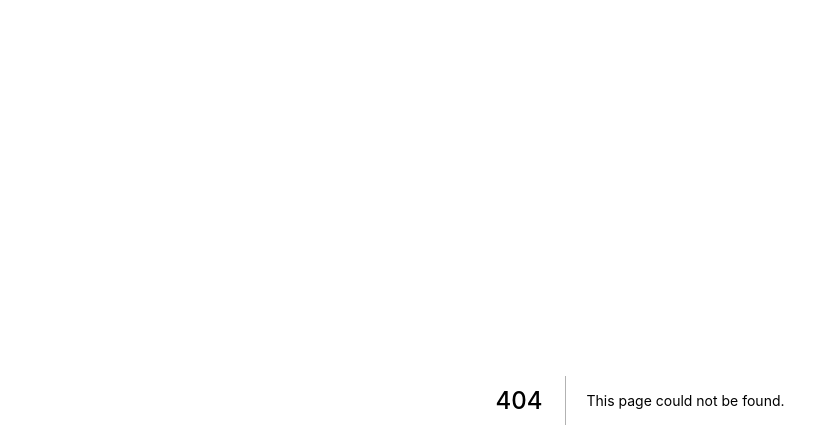
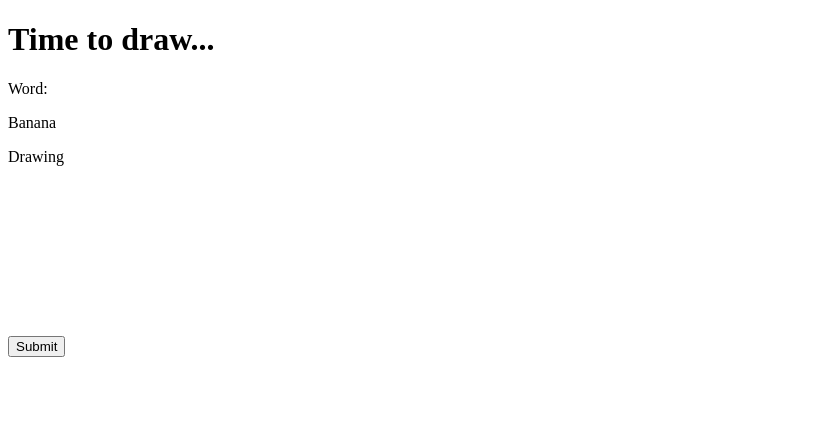
Before and after one commit to Nithanaroy/group-remote-pictionary, a Next.js app: page /stage in a window 1280 px wide. Before the commit this address had no page. Shown: the top 448 px of the page, without its empty margins (0-839 px from the left). Built offline with nearby package versions, Linux system fonts and the light colour scheme.

Commit message:
Guesser and Drawer basic setup

```diff
--- /dev/null
+++ b/pages/drawer.js
@@ -0,0 +1,26 @@
+import {Component} from "react";
+import PropTypes from "prop-types"
+
+export default class Drawer extends Component {
+    render() {
+        const word = "Banana"
+        return (
+            <div>
+                <h1>Time to draw...</h1>
+                <div>
+                    <p>Word: </p>
+                    <p>{word}</p>
+                </div>
+                <div>
+                    <p>Drawing</p>
+                    <canvas></canvas>
+                </div>
+                <button type="button">Submit</button>
+            </div>
+        )
+    }
+}
+
+Drawer.propTypes = {
+    onDrawingSubmit: PropTypes.func.isRequired
+}
--- /dev/null
+++ b/pages/guesser.js
@@ -0,0 +1,26 @@
+import { Component } from "react";
+
+export default class Guesser extends Component {
+    render() {
+        return (
+            <div>
+                <h1>Guess the drawing</h1>
+                <form action="">
+                    <div>
+                        <label htmlFor="guesser-name">Name</label>
+                        <input name="guesser-name" type="text" />
+                    </div>
+                    <div>
+                        <p>Drawing</p>
+                        <div><img src="" alt="" /></div>
+                    </div>
+                    <div>
+                        <label htmlFor="guesser-guess">Your Guess</label>
+                        <input name="guesser-guess" type="text" />
+                    </div>
+                    <button type="button">Submit</button>
+                </form>
+            </div>
+        );
+    }
+}
--- /dev/null
+++ b/pages/stage.js
@@ -0,0 +1,29 @@
+import { Component } from "react";
+import Guesser from "./guesser"
+import Drawer from "./drawer"
+import { parseUrl } from "../scripts/url-parser";
+
+export default class Stage extends Component {
+    constructor(props) {
+        super(props)
+        this.state = {}
+    }
+
+    componentDidMount() {
+        const { gameState } = parseUrl()
+        this.setState({ gameState });
+    }
+
+    shareGameState() {
+
+    }
+
+    render() {
+        const showGuessState = this.state.gameState?.drawing.length > 0
+        return (
+            <div>
+                {showGuessState ? <Guesser /> : <Drawer onDrawingSubmit={this.shareGameState} />}
+            </div>
+        )
+    }
+}
--- /dev/null
+++ b/scripts/url-parser.js
@@ -0,0 +1,20 @@
+export function parseUrl() {
+    const urlParams = new URLSearchParams(window.location.search);
+    const gameState = decodeState(urlParams.get('gameState') || "");
+    const updatedAt = urlParams.get('updatedAt');
+    return { state: gameState, updatedAt }
+}
+
+function decodeState(rawState) {
+    let state = {"name": "", "word": "", "drawing": "", "streak": 0};
+    const stateStr = atob(rawState)
+    if (stateStr.length > 0) {
+        const currentState = JSON.parse(stateStr)
+        state = {...state, ...currentState};
+    }
+    return state
+}
+
+function encodeState() {
+
+}
```
Also changed, not shown: pages/index.js (+3 -56 lines).
